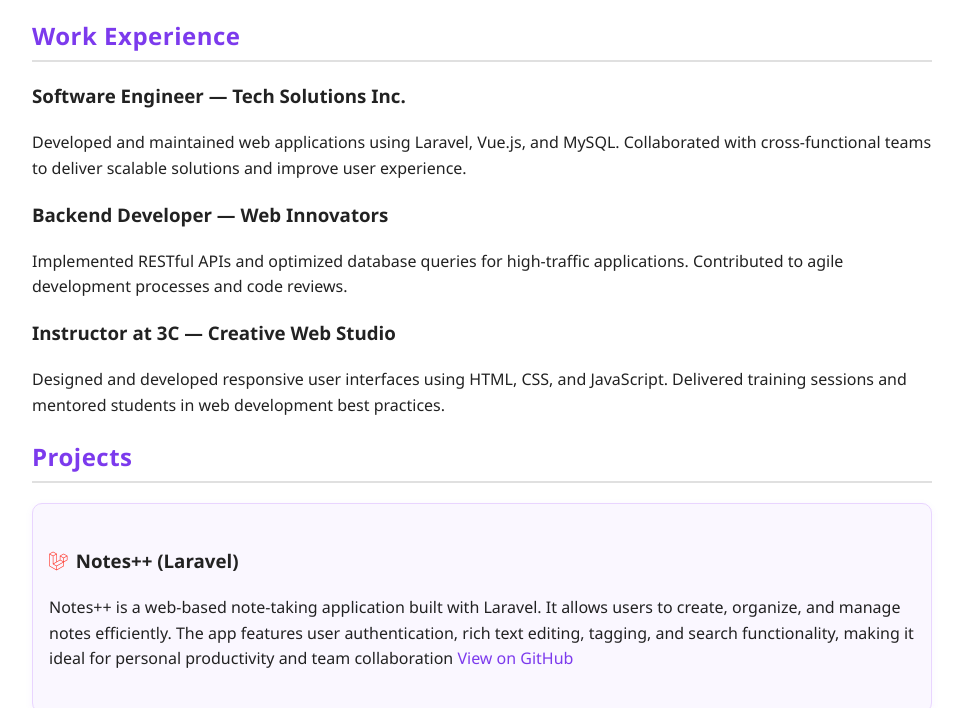
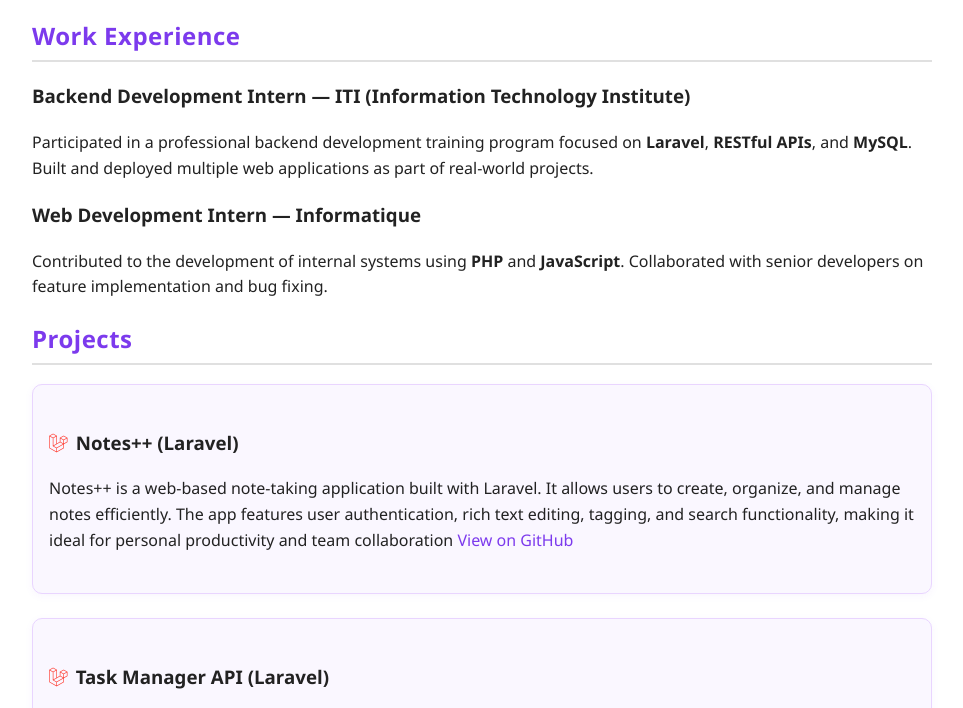
Before and after one commit to youssef-ahmed-cs/project-frontend-ITI, a plain HTML site: page index.html in a window 1280 px wide. Shown: the part 666-1374 px from the top of the page, without its empty margins (158-1121 px from the left). Drawn offline with Linux system fonts and the light colour scheme.

Commit message:
new verstion v02

```diff
--- a/index.html
+++ b/index.html
@@ -55,16 +55,27 @@
     </section>
     <section id="work-experience">
         <h2>Work Experience</h2>
-        <h3>Software Engineer &mdash; Tech Solutions Inc.</h3>
-        <p>Developed and maintained web applications using Laravel, Vue.js, and MySQL. Collaborated with
-            cross-functional teams to deliver scalable solutions and improve user experience.</p>
-        <h3>Backend Developer &mdash; Web Innovators</h3>
-        <p>Implemented RESTful APIs and optimized database queries for high-traffic applications. Contributed to agile
-            development processes and code reviews.</p>
-        <h3>Instructor at 3C &mdash; Creative Web Studio</h3>
-        <p>Designed and developed responsive user interfaces using HTML, CSS, and JavaScript. Delivered training
-            sessions and mentored students in web development best practices.</p>
+
+        <div class="job">
+            <h3>Backend Development Intern <span>&mdash; ITI (Information Technology Institute)</span></h3>
+            <p>
+                Participated in a professional backend development training program focused on <strong>Laravel</strong>,
+                <strong>RESTful APIs</strong>, and <strong>MySQL</strong>.
+                Built and deployed multiple web applications as part of real-world projects.
+            </p>
+        </div>
+
+        <div class="job">
+            <h3>Web Development Intern <span>&mdash; Informatique</span></h3>
+            <p>
+                Contributed to the development of internal systems using <strong>PHP</strong> and
+                <strong>JavaScript</strong>.
+                Collaborated with senior developers on feature implementation and bug fixing.
+            </p>
+        </div>
     </section>
+
+
     <section id="projects">
         <h2>Projects</h2>
         <div class="project-card">
@@ -96,7 +107,7 @@
         </div>
 
         <div class="project-card">
-            <h3><i class="fab fa-python" style="color:#f1cc11; margin-right:0.5rem;"></i>Plant Disease Detection (Python
+            <h3><i class="fab fa-python" style="color:#8a6815; margin-right:0.5rem;"></i>Plant Disease Detection (Python
                 CNN)</h3>
             <p>This project uses a Convolutional Neural Network (CNN) built with Python to automatically detect and
                 classify plant diseases from leaf images. It leverages deep learning for image analysis, helping farmers
@@ -110,7 +121,6 @@
     <section id="tools">
         <h2>Tools</h2>
         <div class="flex-sections">
-
             <section>
                 <h3>Code Editors</h3>
                 <ul>
--- a/style.css
+++ b/style.css
@@ -23,6 +23,7 @@
     border: 3px solid #7c3aed;
     box-shadow: 0 4px 20px rgba(0, 0, 0, 0.5);
 }
+
 .tools-grid {
     display: grid;
     grid-template-columns: repeat(auto-fit, minmax(230px, 1fr));
@@ -42,8 +43,6 @@
     margin-right: 0.4rem;
     color: #7c3aed;
 }
-
-
 
 .profile-info h1 {
     font-size: 1.8rem;
@@ -68,7 +67,7 @@
     border-radius: 8px;
     text-decoration: none;
     font-weight: bold;
-    box-shadow: 0 4px 10px rgba(124, 58, 237, 0.3);
+    box-shadow: 0 4px 10px rgba(81, 33, 168, 0.3);
     transition: background 0.3s ease;
 }
 
@@ -96,10 +95,6 @@ body {
     background: #f3e8ff;
     box-shadow: 0 6px 20px rgba(124, 58, 237, 0.12);
 }
-
-/* ============================= */
-/* ===== Flex Layout Cards ===== */
-/* ============================= */
 
 .flex-sections {
     display: flex;
@@ -133,7 +128,6 @@ ul {
     min-width: 20px;
 }
 
-
 .flex-sections > section {
     flex: 1 1 0;
     min-width: 250px;
@@ -152,10 +146,6 @@ ul {
         gap: 1.5rem;
     }
 }
-
-/* ====================== */
-/* ======= Header ======= */
-/* ====================== */
 
 header {
     background: linear-gradient(90deg, #222 60%, #7c3aed 100%);
@@ -251,9 +241,6 @@ footer a:hover {
     text-decoration: underline;
 }
 
-
-
-
 .flex-sections > section:hover {
     transform: translateY(-6px);
     background: #f3e8ff;
```
